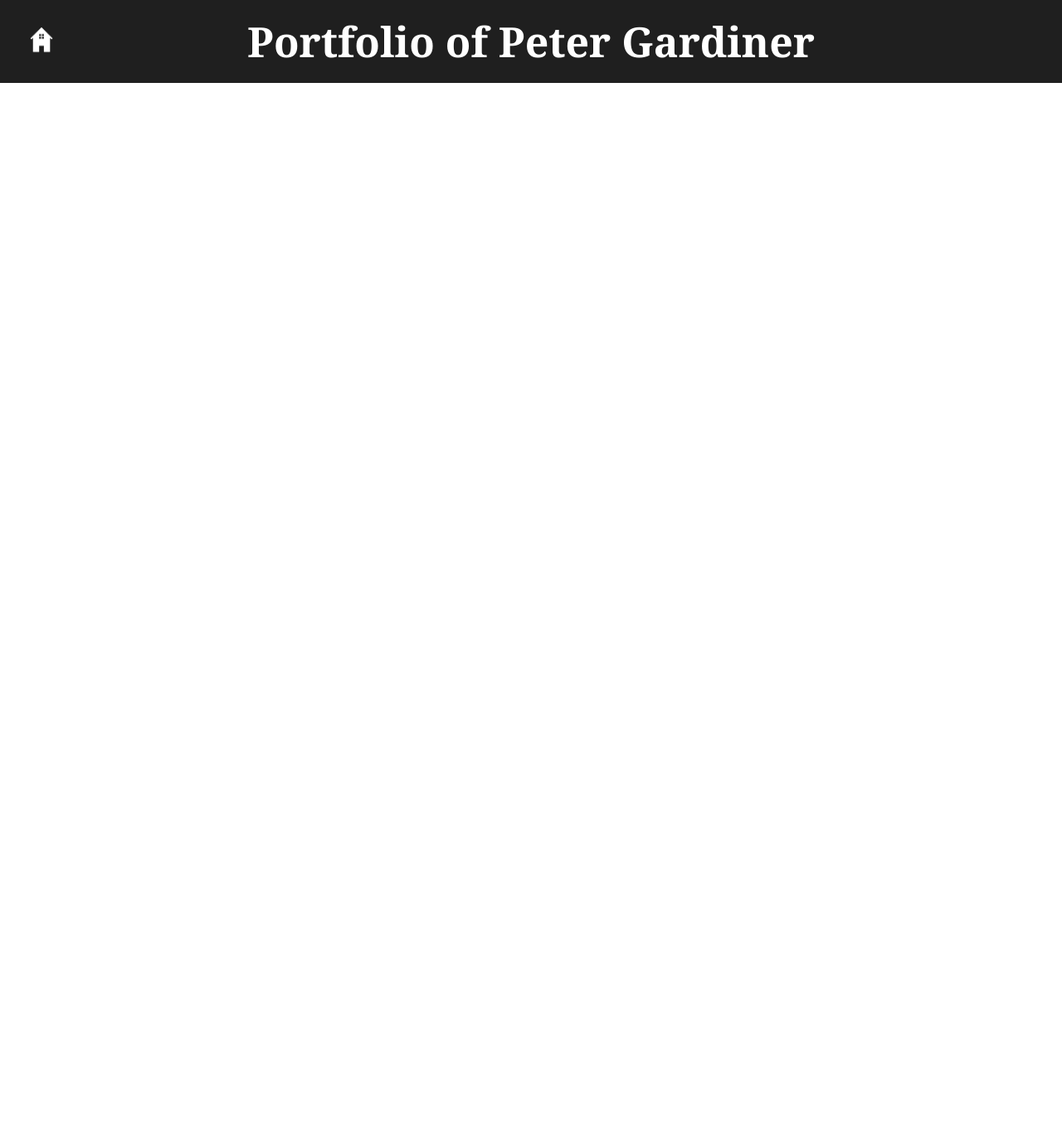
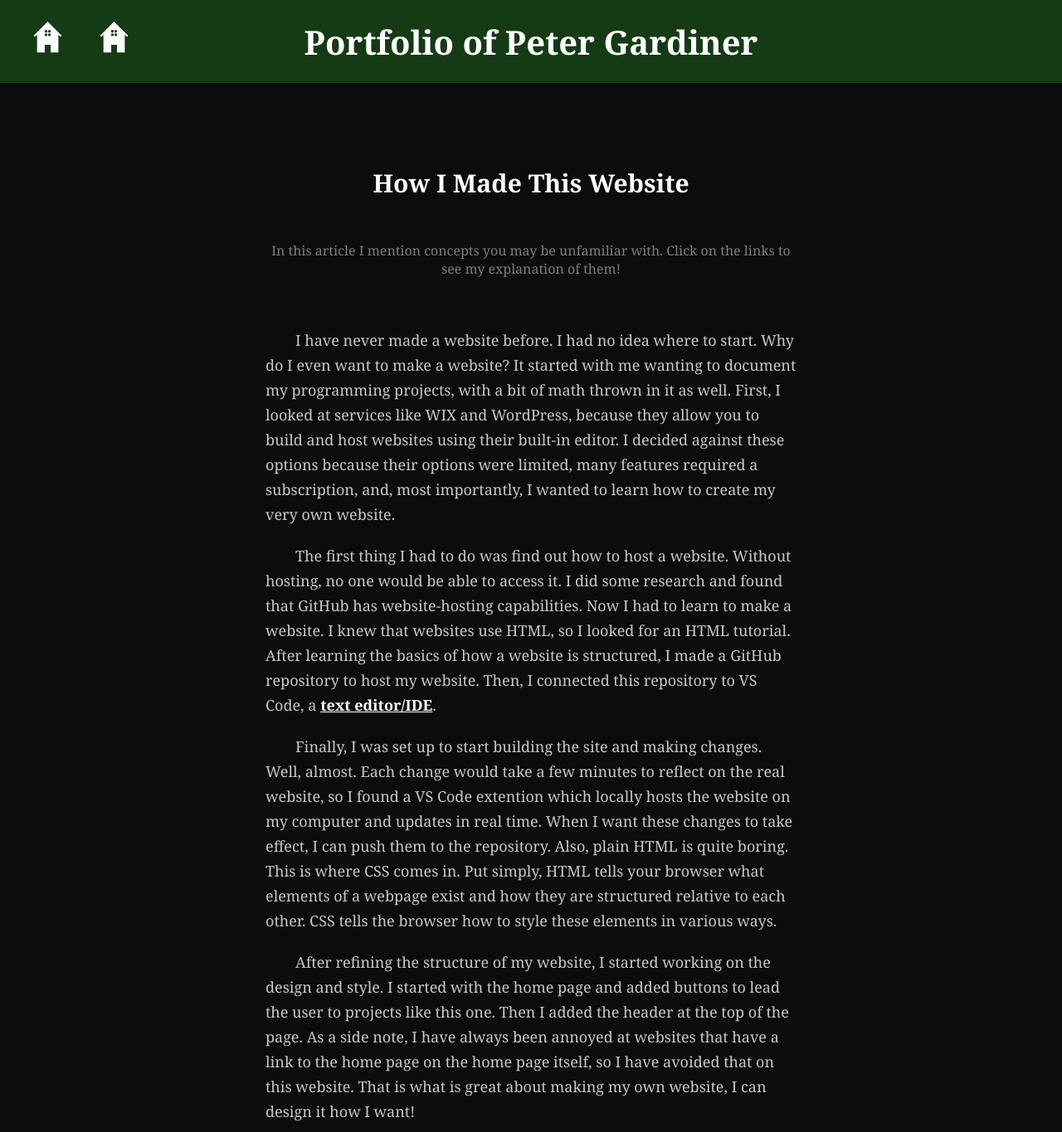
Before and after one commit to PeterGardinerProgrammingProjects/Portfolio, a plain HTML site: page pages/projects/portfolio_website/portfolio_website.html in a window 1280 px wide. Shown: the whole page at 83% size. Before the commit the page ends 1200 px from the top, so only its background shows below. Drawn offline with Linux system fonts and the light colour scheme.

Commit message:
Added Paragraphs and Explanations

```diff
--- a/pages/projects/portfolio_website/portfolio_website.html
+++ b/pages/projects/portfolio_website/portfolio_website.html
@@ -8,15 +8,78 @@
     	Portfolio Website
   	</title>
   	<link rel="stylesheet" href="../../../styles/default_style.css">
+    <link rel="stylesheet" href="../../../styles/projects.css">
 	</head>
 	<body>
 
-    <h1 class="header">
+    <header>
+
+      <div calss="header-buttons">
         <a href="../../../index.html" class="home-button">
          <img src="../../../images/home_icon.png" alt="Return Home">
         </a>
+
+        <a href="../../../index.html" class="home-button">
+          <img src="../../../images/home_icon.png" alt="Return Home">
+        </a>
+      </div>
+
+      <h1>
         Portfolio of Peter Gardiner
       </h1>
 
+		</header>
+
+    <h2 class="project-title">
+      How I Made This Website
+    </h2>
+
+    <p class="explanation-disclaimer">
+      In this article I mention concepts you may be unfamiliar with.
+      Click on the links to see my explanation of them!
+    </p>
+
+    <p class="project-paragraph">
+      I have never made a website before. I had no idea where to start. Why do I even
+      want to make a website? It started with me wanting to document my programming
+      projects, with a bit of math thrown in it as well. First, I looked at services
+      like WIX and WordPress, because they allow you to build and host websites using
+      their built-in editor. I decided against these options because their options were
+      limited, many features required a subscription, and, most importantly, I wanted
+      to learn how to create my very own website.
+    </p>
+
+    <p class="project-paragraph">
+      The first thing I had to do was find out how to host a website. Without hosting,
+      no one would be able to access it. I did some research and found that GitHub
+      has website-hosting capabilities. Now I had to learn to make a website. I knew
+      that websites use HTML, so I looked for an HTML tutorial. After learning the
+      basics of how a website is structured, I made a GitHub repository to host my
+      website. Then, I connected this repository to VS Code, a
+      <a class="hyperlink" href="../../explanations/IDE/IDE.html">text editor/IDE</a>.
+    </p>
+
+    <p class="project-paragraph">
+      Finally, I was set up to start building the site and making changes. Well, almost.
+      Each change would take a few minutes to reflect on the real website, so I found a
+      VS Code extention which locally hosts the website on my computer and updates in
+      real time. When I want these changes to take effect, I can push them to the
+      repository. Also, plain HTML is quite boring. This is where CSS comes in. Put
+      simply, HTML tells your browser what elements of a webpage exist and how they are
+      structured relative to each other. CSS tells the browser how to style these
+      elements in various ways.
+    </p>
+
+    <p class="project-paragraph">
+      After refining the structure of my website, I started working on the design and
+      style. I started with the home page and added buttons to lead the user to
+      projects like this one. Then I added the header at the top of the page. As a
+      side note, I have always been annoyed at websites that have a link to the home
+      page on the home page itself, so I have avoided that on this website. That is
+      what is great about making my own website, I can design it how I want!
+    </p>
+
+
+
 	</body>
 </html>
--- a/styles/default_style.css
+++ b/styles/default_style.css
@@ -8,91 +8,38 @@ a {
 	text-decoration: none;
 }
 
-a:hover p {
-	color: black;
-}
-
 body {
 	font-family: Georgia, 'Times New Roman', Times, serif;
 	display: flex;
 	flex-direction: column;
 	align-items: flex-start;
-	height: 150vh;
-	background-color: oklch(100% 0.00011 271.152);
+	background-color: oklch(15.434% 0.00002 271.152);
 }
 
-.header {
-	top: 0;
-	left: 0;
+header {
 	width: 100%;
 	height: 100px;
-	font-size: 50px;
-	background-color: rgb(31, 31, 31);
+	font-size: 20px;
+	background-color: rgb(20, 59, 19);
 	color: white;
 	display: flex;
-	align-items: flex-start;
-	display: flex;
 	align-items: center;
-	justify-content: center;
+	padding: 10px 20px;
 }
 
-.header h1 {
-	text-align: center;
-	flex: 1;
-	font-size: 50px;
+header h1 {
+	position: absolute;
+	left: 50%;
+	transform: translateX(-50%);
+	margin: 0;
 }
 
-.home-button {
-	position: absolute;
-  left: 0px;
-	margin: 20px;
+.header-buttons {
+	display: flex;
+	gap: 8px;
 }
 
 .home-button img {
-	object-fit: cover;
-	width: 100%;
-	height: 60px;
-  display: block;
+	width: 75px;
+	height: 75px;
 }
-
-.projects-grid {
-	display: grid;
-	grid-template-columns: repeat(auto-fill, 300px);
-	gap: 20px;
-	width: 85%;
-	margin: 100px;
-}
-
-.project-link {
-	overflow: hidden;
-	transition: transform 0.3s ease;
-	background-color: #dbdbdb;
-	display: flex;
-	flex-direction: column;
-	align-items: center;
-	padding: 4px;
-	border-style: solid;
-	border-color: rgb(105, 105, 105);
-}
-
-.project-link:hover {
-	transform: scale(1.05);
-	border-color: black;
-	background-color: rgb(235, 235, 235);
-	filter: brightness(1.1);
-	filter: drop-shadow(0px 0px 5px black);
-}
-
-.project-link img {
-	object-fit: cover;
-	width: 100%;
-	height: 200px;
-	transition: opacity 0.3s ease;
-	display: block;
-}
-
-.project-link p {
-	color: rgb(105, 105, 105);
-	padding: 10px;
-	font-size: 20px;
-}
--- /dev/null
+++ b/styles/projects.css
@@ -0,0 +1,50 @@
+.project-title {
+	color: rgb(255, 255, 255);
+	display: flex;
+	align-self: center;
+	margin-top: 100px;
+	margin-bottom: 50px;
+	font-size: 30px;
+}
+
+.explanation-disclaimer {
+	color: rgb(126, 126, 126);
+	align-self: center;
+	text-align: center;
+	margin-bottom: 50px;
+	width: 50%;
+	max-width: 900px;
+}
+
+.project-paragraph {
+	color: rgb(201, 201, 201);
+	align-self: center;
+	font-size: 18px;
+	width: 50%;
+	max-width: 900px;
+	text-indent: 2em;
+	margin: 10px;
+	line-height: 30px;
+}
+
+.hyperlink {
+	color: white;
+	font-size: 18px;
+	margin: 0px;
+	padding: 0px;
+	align-self: flex-start;
+	display: inline;
+	font-weight: 700;
+	text-decoration: underline;
+}
+
+.code-snippet {
+	font-family: monospace;
+	color: white;
+	border-width: 1px;
+	border-style: solid;
+	border-color: rgb(56, 56, 56);
+	border-radius: 2px;
+	padding-left: 5px;
+	padding-right: 5px;
+}
```
Also changed, not shown: index.html (+7 -3 lines), pages/explanations/IDE/IDE.html (added, +54 -0 lines), pages/explanations/compilers/compilers.html (added, +71 -0 lines), pages/projects/mandelbrot_set/mandelbrot_set.html (+12 -4 lines), styles/project_links.css (added, +44 -0 lines), pages/explanations/complex_fractals/complex_fractals.html (added). Lines whose indentation alone changed are shown as unchanged.
